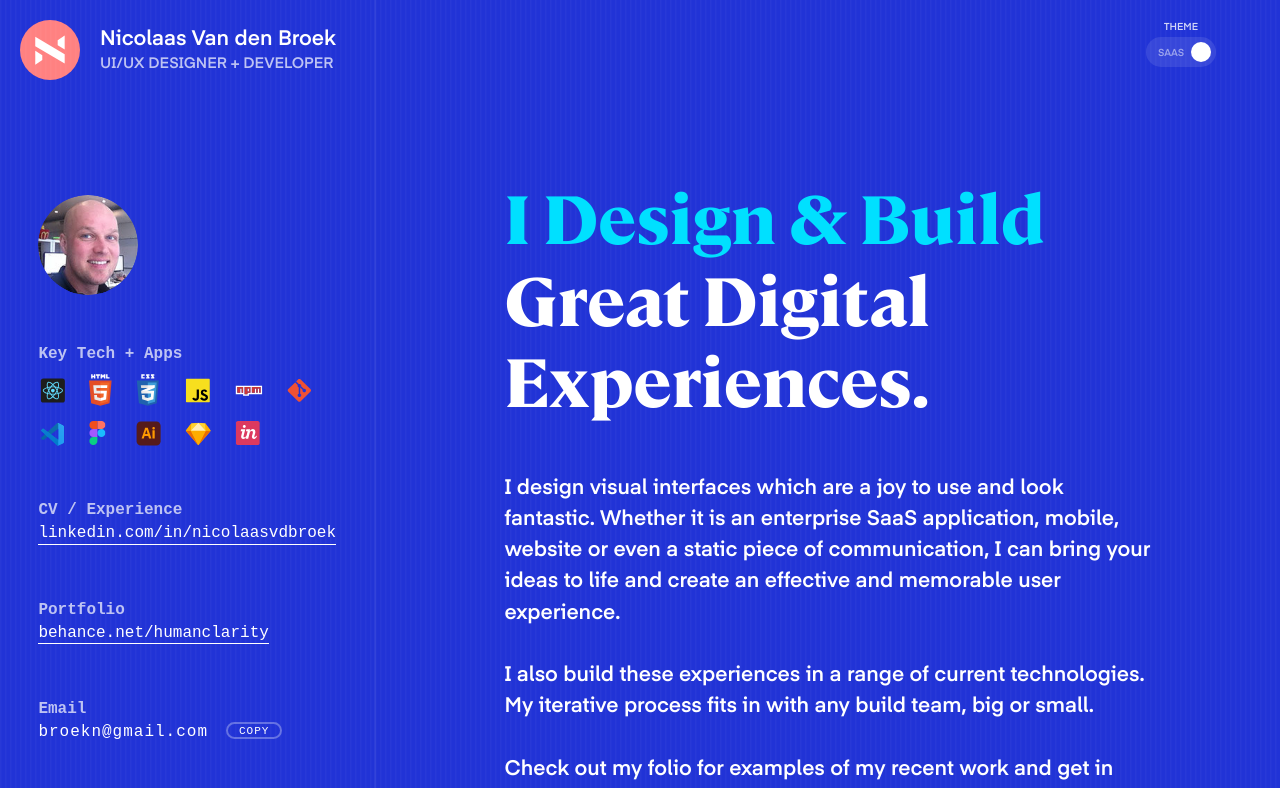
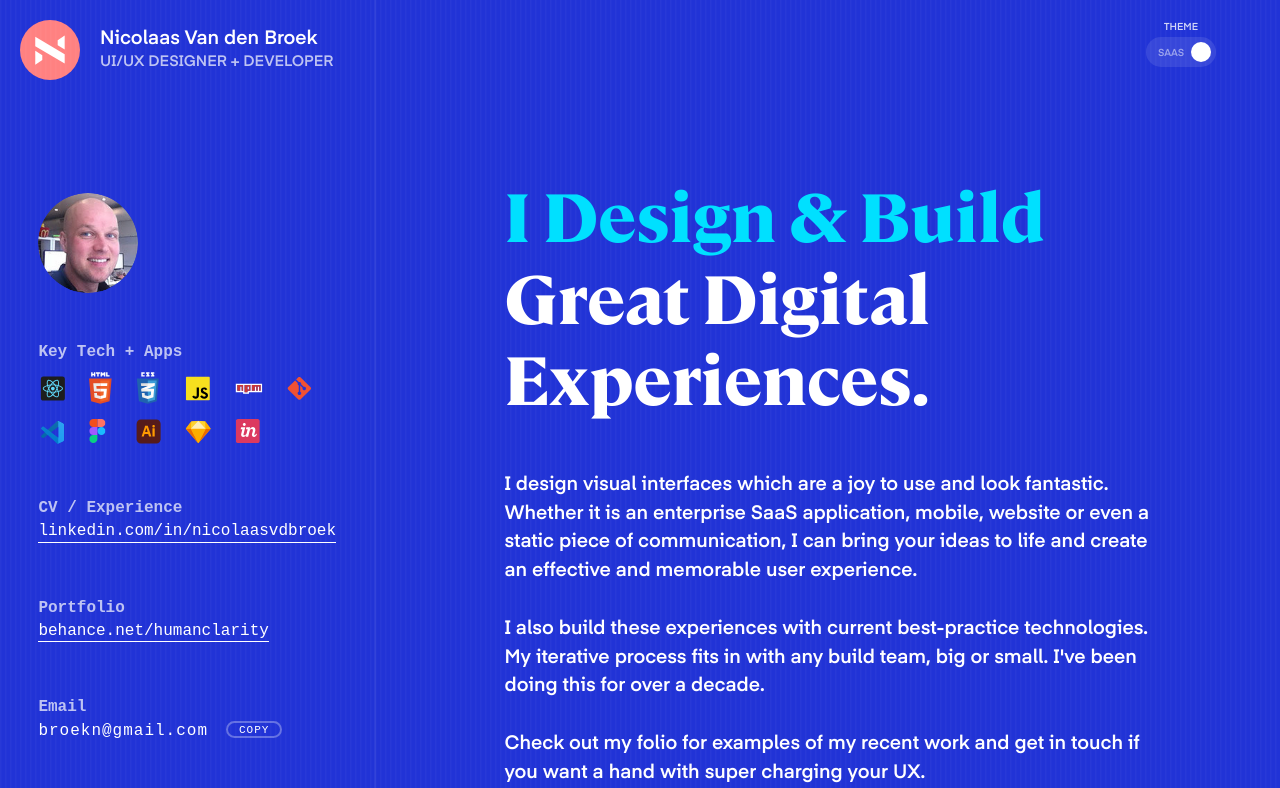
Before and after one commit to broekn/portfolio1, a React (Create React App) app: page / in a window 1280 px wide. Shown: the top 788 px of the page. Built offline with nearby package versions, Linux system fonts and the light colour scheme; a web font is replaced by a local one.

Commit message:
resizing h1 mostly

```diff
--- a/src/App.js
+++ b/src/App.js
@@ -214,8 +214,9 @@ const App = () => {
             ideas to life and create an effective and memorable user experience.
             <br />
             <br />
-            I also build these experiences in a range of current technologies.
-            My iterative process fits in with any build team, big or small.
+            I also build these experiences with current best-practice
+            technologies. My iterative process fits in with any build team, big
+            or small. I've been doing this for over a decade.
             <br />
             <br />
             Check out my folio for examples of my recent work and get in touch
--- a/src/css/app.scss
+++ b/src/css/app.scss
@@ -374,8 +374,8 @@ main {
   h2 {
     margin-bottom: 60px;
     line-height: 1.5em;
-    opacity: 0;
     animation: fadeIn 0.3s 0.1s forwards;
+    font-size: 1.2rem;
   }
   .page-content {
     opacity: 0;
@@ -513,9 +513,6 @@ main {
   }
   main {
     padding: 30px 4% 30px 4%;
-    h2 {
-      font-size: 1.3rem;
-    }
   }
 }
 
@@ -612,13 +609,14 @@ main {
     margin-bottom: -101px;
     padding-left: 100px;
     h2 {
-      font-size: 1.3rem;
+      font-size: 1.2rem;
     }
   }
 
   aside,
   main {
     padding-top: 200px;
+    max-width: 1400px;
   }
   main {
     padding: 180px 10% 30px;
@@ -658,7 +656,10 @@ main {
     padding: 12px 70px;
   }
   main {
-    h1,
+    h1 {
+      padding-left: 12%;
+      margin-bottom: 70px;
+    }
     h2 {
       padding-left: 20%;
     }
@@ -693,7 +694,7 @@ main {
 @include mediamin(1540px) {
   h1 {
     span {
-      font-size: 88px;
+      font-size: 130px;
     }
   }
   main {
@@ -702,7 +703,7 @@ main {
     padding-top: 200px;
     h2 {
       margin-bottom: 90px;
-      font-size: 1.7rem;
+      font-size: 1.3rem;
     }
   }
   section {
```
